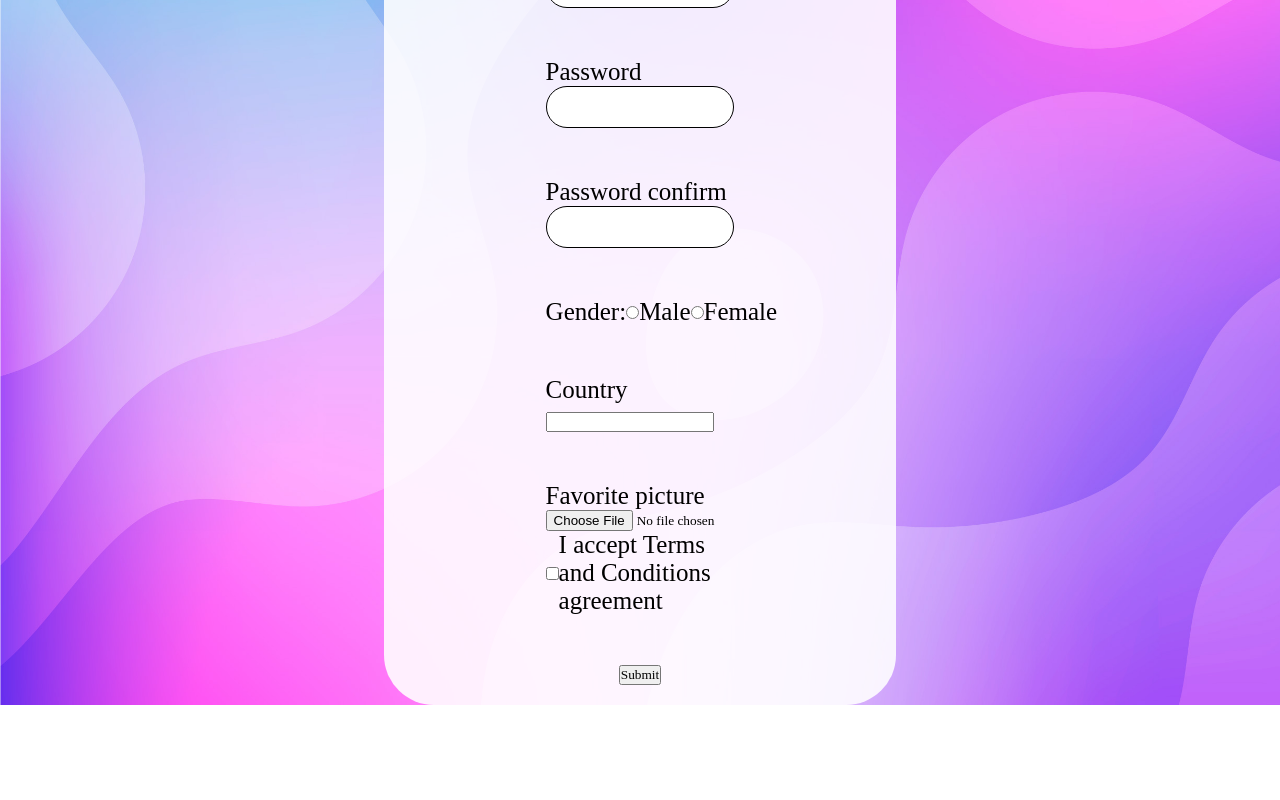
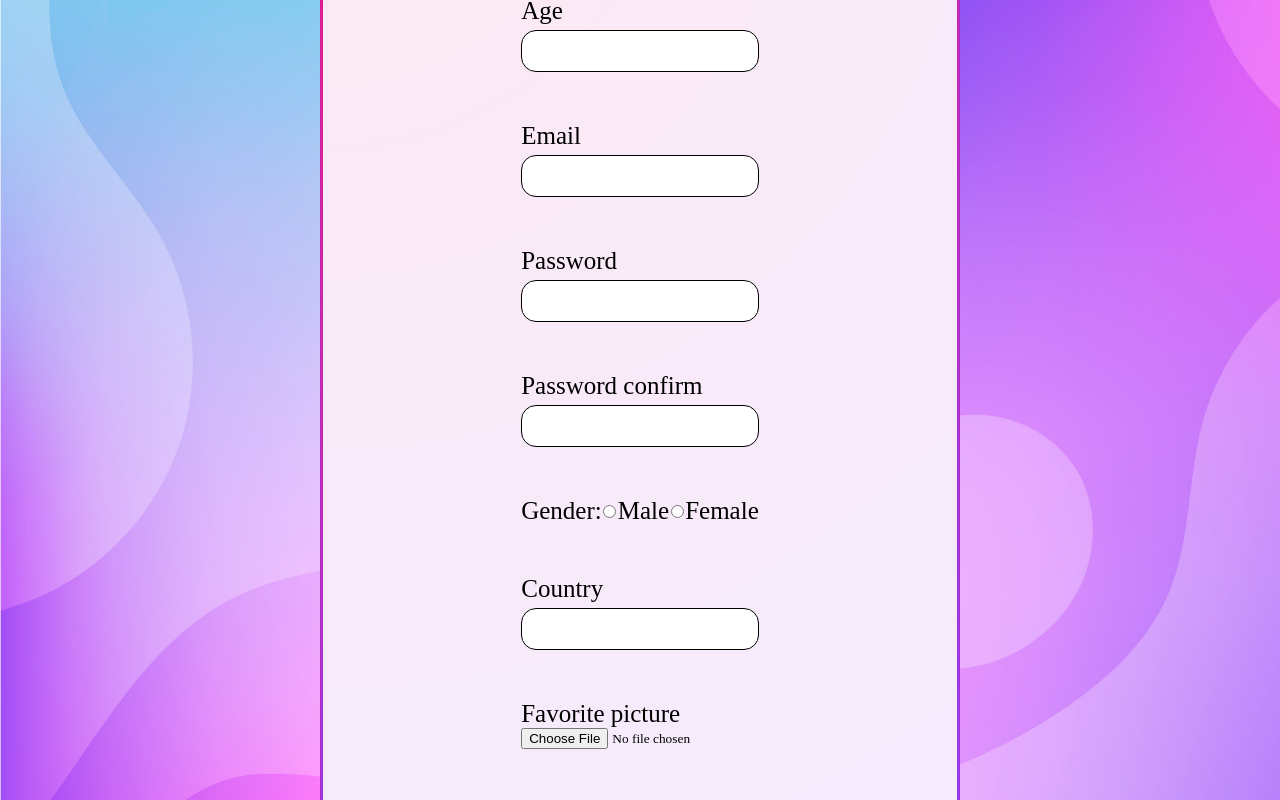
Before and after one commit to qwgfsehte/qwgfsehte-react2024, a React (Vite) app: page /uncontrolled-form in a window 1280 px wide. Shown: the part 340-1140 px from the top of the page. Before the commit the page ends 1045 px from the top, so only its background shows below. Built offline with nearby package versions, Linux system fonts and the light colour scheme; a web font is replaced by a local one.

Commit message:
feat: add convert image to base64 and update autocomplete country

```diff
--- a/src/Components/autocompleteCountry/autocompleteCountry.tsx
+++ b/src/Components/autocompleteCountry/autocompleteCountry.tsx
@@ -1,4 +1,5 @@
 import { useState } from 'react';
+import './autocompleteCountryStyles.scss';
 
 interface AutocompleteCountryProps {
   allCountries: string[] | [];
@@ -15,6 +16,7 @@ function AutocompleteCountry({
   const handleInputChange = (event: React.ChangeEvent<HTMLInputElement>) => {
     const value = event.target.value;
     setQuery(value);
+    selectCountry(value);
 
     if (value.length > 0) {
       const filteredCountries = allCountries.filter((country: string) =>
@@ -33,7 +35,7 @@ function AutocompleteCountry({
   };
 
   return (
-    <div>
+    <div className="countries-container">
       <label htmlFor="userCountry">Country</label>
       <input
         type="text"
@@ -42,11 +44,16 @@ function AutocompleteCountry({
         onChange={handleInputChange}
         autoComplete="off"
         name="userCountry"
+        className="uncontrolled-form__input-country"
       />
       {suggestions.length > 0 && (
-        <ul>
+        <ul className="countries-list">
           {suggestions.map((country, index) => (
-            <button key={index} onClick={() => handleSuggestionClick(country)}>
+            <button
+              className="countries-list__item"
+              key={index}
+              onClick={() => handleSuggestionClick(country)}
+            >
               {country}
             </button>
           ))}
--- /dev/null
+++ b/src/Components/autocompleteCountry/autocompleteCountryStyles.scss
@@ -0,0 +1,23 @@
+.countries-list {
+  display: flex;
+  flex-direction: column;
+  overflow: scroll;
+  height: 130px;
+  position: absolute;
+  font-size: 20px;
+  z-index: 1;
+  width: 100%;
+
+  &__item {
+    font-size: 25px;
+    background-color: white;
+    border: 0;
+    padding: 10px;
+    width: 100%;
+  }
+}
+
+.countries-container {
+  width: 100%;
+  position: relative;
+}
--- a/src/Components/homePage/home.tsx
+++ b/src/Components/homePage/home.tsx
@@ -1,6 +1,12 @@
+import { useSelector } from 'react-redux';
 import { Link } from 'react-router-dom';
+import { RootState } from '../store';
 
 function Home() {
+  const arrayUsers = useSelector(
+    (state: RootState) => state.forms.uncontrolledFormUsers
+  );
+
   return (
     <nav>
       <ul>
@@ -10,6 +16,11 @@ function Home() {
         <li>
           <Link to="/react-hook-form">React Hook Form</Link>
         </li>
+        {arrayUsers.map(item => (
+          <div key={item.name}>
+            <img src={item.userFavoritePicture} alt="" />
+          </div>
+        ))}
       </ul>
     </nav>
   );
--- a/src/Components/uncontrolledForm/uncontrolledForm.tsx
+++ b/src/Components/uncontrolledForm/uncontrolledForm.tsx
@@ -1,11 +1,13 @@
-import { Link } from 'react-router-dom';
+import { Link, useNavigate } from 'react-router-dom';
 import './uncontrolledFormStyles.scss';
-import { schema } from '../../utils/yupSchema';
 import { useState } from 'react';
 import * as Yup from 'yup';
-import { useSelector } from 'react-redux';
+import { useDispatch, useSelector } from 'react-redux';
 import { RootState } from '../store';
 import AutocompleteCountry from '../autocompleteCountry/autocompleteCountry';
+import { createValidationSchema } from '../../utils/yupSchema';
+import { setUncontrolledFormUser } from '../formsSlice.slice';
+import { convertImageToBase64 } from '../../utils/convertImage';
 
 interface FormErrors {
   [key: string]: string;
@@ -27,6 +29,9 @@ function UncontrolledForm() {
   const arrayCountries = useSelector(
     (state: RootState) => state.forms.countries
   );
+  const navigate = useNavigate();
+  const dispatch = useDispatch();
+  const validationSchema = createValidationSchema(arrayCountries);
 
   const handleChange = (event: React.ChangeEvent<HTMLInputElement>) => {
     const { name, value, type, checked, files } = event.target;
@@ -50,13 +55,26 @@ function UncontrolledForm() {
 
     const isValid = await validateForm();
     if (isValid) {
-      console.log('Form Data:', formData);
+      let pictureBase64 = '';
+
+      if (formData.userFavoritePicture) {
+        pictureBase64 = await convertImageToBase64(
+          formData.userFavoritePicture
+        );
+      }
+      const updatedFormData = {
+        ...formData,
+        userFavoritePicture: pictureBase64,
+      };
+
+      dispatch(setUncontrolledFormUser(updatedFormData));
+      navigate('/home');
     }
   };
 
   const validateForm = async () => {
     try {
-      await schema.validate(formData, { abortEarly: false });
+      await validationSchema.validate(formData, { abortEarly: false });
       setErrors({});
       return true;
     } catch (err) {
@@ -75,8 +93,11 @@ function UncontrolledForm() {
 
   return (
     <div className="uncontrolled-form-container">
-      <Link to={'/home'}>Go to home</Link>
+      <Link className="button-home" to={'/home'}>
+        Go to home
+      </Link>
       <form className="uncontrolled-form" onSubmit={submitForm}>
+        <h3 className="uncontrolled-form__title">Uncontrolled Form</h3>
         <div className="uncontrolled-form__item">
           <label htmlFor="userName">Name</label>
           <input
@@ -132,6 +153,7 @@ function UncontrolledForm() {
             id="userPasswordConfirm"
             name="userPasswordConfirm"
             className="uncontrolled-form__input"
+            onChange={handleChange}
           />
           <p className="error-message">{errors.userPasswordConfirm}</p>
         </div>
@@ -173,7 +195,9 @@ function UncontrolledForm() {
             id="userFavoritePicture"
             type="file"
             name="userFavoritePicture"
+            onChange={handleChange}
           ></input>
+          <p className="error-message">{errors.userFavoritePicture}</p>
         </div>
 
         <div className="TnC-container">
@@ -191,7 +215,9 @@ function UncontrolledForm() {
           <p className="error-message">{errors.userTnC}</p>
         </div>
 
-        <button type="submit">Submit</button>
+        <button className="button-submit" type="submit">
+          Submit
+        </button>
       </form>
     </div>
   );
--- a/src/Components/uncontrolledForm/uncontrolledFormStyles.scss
+++ b/src/Components/uncontrolledForm/uncontrolledFormStyles.scss
@@ -1,11 +1,21 @@
 .uncontrolled-form {
   display: flex;
   flex-direction: column;
+  justify-content: center;
   align-items: center;
   background-color: #ffffffe0;
-  width: 40%;
+  width: 50%;
   border-radius: 50px;
   padding: 20px;
+  margin-bottom: 40px;
+  border: double 3px transparent;
+  background-image: linear-gradient(
+      rgba(255, 255, 255, 0.9),
+      rgba(255, 255, 255, 0.9)
+    ),
+    radial-gradient(circle at top left, #eb177e, #893ef9);
+  background-origin: border-box;
+  background-clip: padding-box, border-box;
 
   &-container {
     background-image: url(/src/assets/backgrounds/uncontrolledFormBackground.jpg);
@@ -23,6 +33,11 @@
     font-size: 25px;
   }
 
+  &__title {
+    font-size: 35px;
+    padding-bottom: 20px;
+  }
+
   &__item-gender,
   &__item-TnC {
     width: 100%;
@@ -33,18 +48,31 @@
     font-size: 25px;
   }
 
-  &__input {
+  &__item-TnC {
+    font-size: 20px;
+  }
+
+  &__input,
+  &__input-country {
     height: 35px;
-    border-radius: 50px;
+    border-radius: 15px;
     border: 1px solid;
     padding: 20px;
+    font-size: 20px;
+    width: 100%;
+    margin-top: 5px;
+  }
+
+  &__input-country {
+    position: relative;
   }
 }
 
 .error-message {
   min-height: 50px;
   width: 100%;
-  font-size: 20px;
+  font-size: 18px;
+  color: rgb(210, 12, 12);
 }
 
 .TnC-container {
@@ -60,3 +88,29 @@
   flex-direction: column;
   width: 40%;
 }
+
+.button {
+  &-home,
+  &-submit {
+    font-size: 20px;
+    background-color: #ffffffe0;
+    padding: 10px;
+    text-decoration: none;
+    cursor: pointer;
+    color: black;
+    margin: 40px;
+    border-radius: 50px;
+    border: double 3px transparent;
+    background-image: linear-gradient(#fcf2ff, #fcf2ff),
+      radial-gradient(circle at top left, #89daed, #eb177e);
+    background-origin: border-box;
+    background-clip: padding-box, border-box;
+  }
+
+  &-submit {
+    width: 200px;
+    background-image: linear-gradient(#fcf2ff, #fcf2ff),
+      radial-gradient(circle at top left, #eb177e, #893ef9);
+    margin: 20px;
+  }
+}
--- /dev/null
+++ b/src/utils/convertImage.ts
@@ -0,0 +1,12 @@
+export const convertImageToBase64 = (file: File): Promise<string> => {
+  return new Promise((resolve, reject) => {
+    const reader = new FileReader();
+    reader.onloadend = () => {
+      resolve(reader.result as string);
+    };
+    reader.onerror = () => {
+      reject('Error image converting to Base64');
+    };
+    reader.readAsDataURL(file);
+  });
+};
--- /dev/null
+++ b/src/utils/yupSchema.ts
@@ -0,0 +1,67 @@
+import * as Yup from 'yup';
+
+export const createValidationSchema = (arrayCountries: string[]) => {
+  return Yup.object().shape({
+    userName: Yup.string()
+      .required('Name is required')
+      .min(1, 'Name must not be empty')
+      .matches(/^[A-Z]/, 'Name must start with a capital letter'),
+
+    userAge: Yup.number()
+      .required('Age is required')
+      .typeError('Age is required')
+      .positive('Age cannot be negative'),
+
+    userEmail: Yup.string()
+      .required('Email is required')
+      .email('Email must be valid'),
+
+    userPassword: Yup.string()
+      .required('Password is required')
+      .min(6, 'Password must contain at least 6 characters')
+      .matches(/[0-9]/, 'Password must contain at least one number')
+      .matches(/[A-Z]/, 'Password must contain at least one uppercase letter')
+      .matches(/[a-z]/, 'Password must contain at least one lowercase letter')
+      .matches(
+        /[!@#$%^&*(),.?":{}|<>]/,
+        'Password must contain at least one special character'
+      ),
+
+    userPasswordConfirm: Yup.string()
+      .required('Password confirmation is required')
+      .oneOf([Yup.ref('userPassword')], 'Passwords must match'),
+
+    userGender: Yup.string().required('Gender is required'),
+
+    userTnC: Yup.boolean()
+      .required()
+      .isTrue('You must accept the terms and conditions'),
+
+    userCountry: Yup.string()
+      .required('Country is required')
+      .oneOf(arrayCountries, 'Country is not valid'),
+
+    userFavoritePicture: Yup.mixed<File>()
+      .required('Picture is required')
+      .test(
+        'fileSize',
+        'File size is too large. Maximum allowed size is 5MB.',
+        value => {
+          if (value) {
+            return value.size <= 5 * 1024 * 1024;
+          }
+          return true;
+        }
+      )
+      .test(
+        'fileType',
+        'Only the following formats are accepted: .jpeg, .png',
+        value => {
+          if (value) {
+            return ['image/jpeg', 'image/png'].includes(value.type);
+          }
+          return true;
+        }
+      ),
+  });
+};
--- a/src/utils/yupSchema.tsx
+++ /dev/null
@@ -1,40 +0,0 @@
-import * as Yup from 'yup';
-
-export const schema = Yup.object().shape({
-  userName: Yup.string()
-    .required('Name is required')
-    .min(1, 'Name must not be empty')
-    .matches(/^[A-Z]/, 'Name must start with a capital letter'),
-
-  userAge: Yup.number()
-    .required('Age is required')
-    .typeError('Age is required')
-    .positive('Age cannot be negative'),
-
-  userEmail: Yup.string()
-    .required('Email is required')
-    .email('Email must be a valid'),
-
-  userPassword: Yup.string()
-    .required('Password is required')
-    .min(6, 'Password must contain at least 6 characters')
-    .matches(/[0-9]/, 'Password must contain at least one number')
-    .matches(/[A-Z]/, 'Password must contain at least one uppercase letter')
-    .matches(/[a-z]/, 'Password must contain at least one lowercase letter')
-    .matches(
-      /[!@#$%^&*(),.?":{}|<>]/,
-      'Password must contain at least one special character'
-    ),
-
-  userPasswordConfirm: Yup.string()
-    .required('Password confirmation is required')
-    .oneOf([Yup.ref('userPassword')], 'Passwords must match'),
-
-  userGender: Yup.string().required('Gender is required'),
-
-  userTnC: Yup.boolean()
-    .required()
-    .isTrue('You must accept the terms and conditions'),
-
-  userCountry: Yup.string().required('Country is required'),
-});
```
Also changed, not shown: src/Components/formsSlice.slice.ts (+9 -1 lines), src/utils/interfaces.ts (added, +11 -0 lines).
